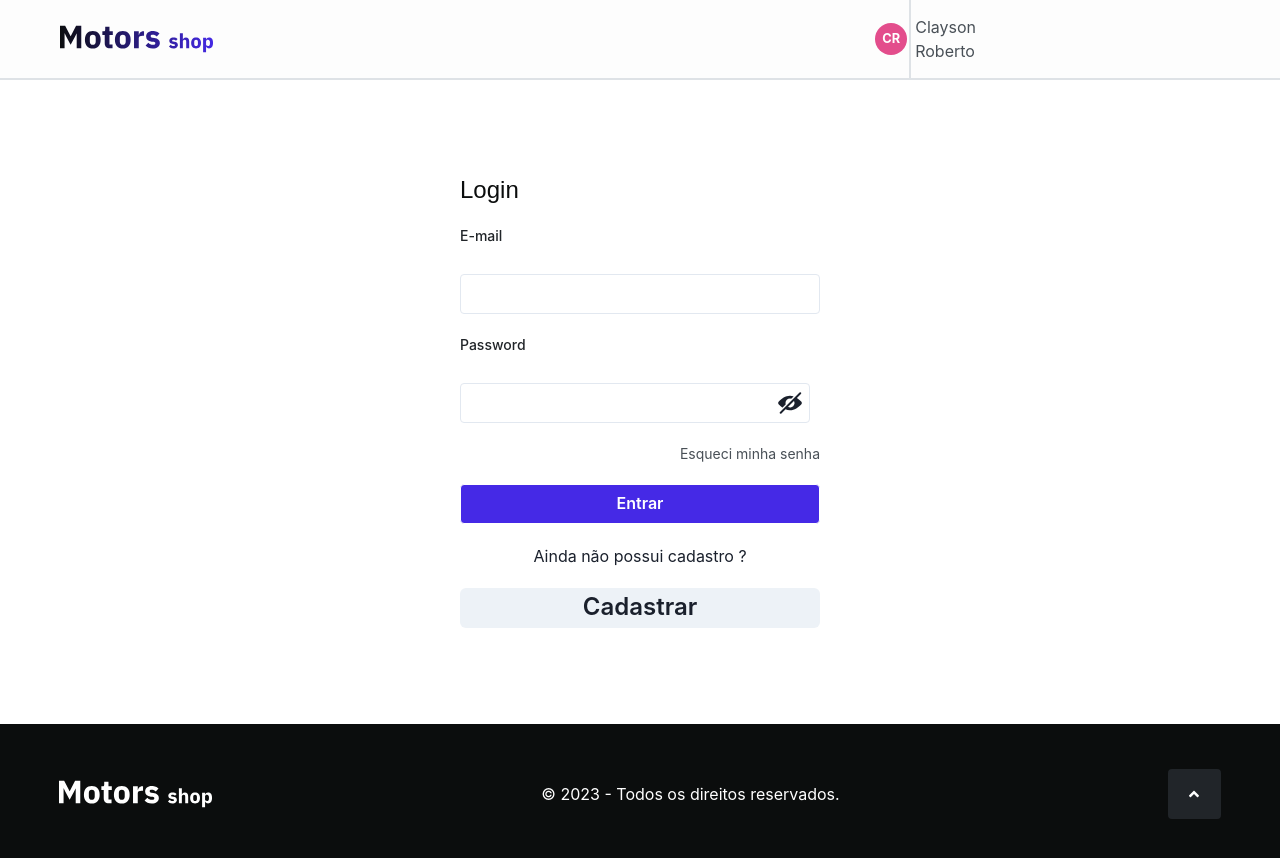
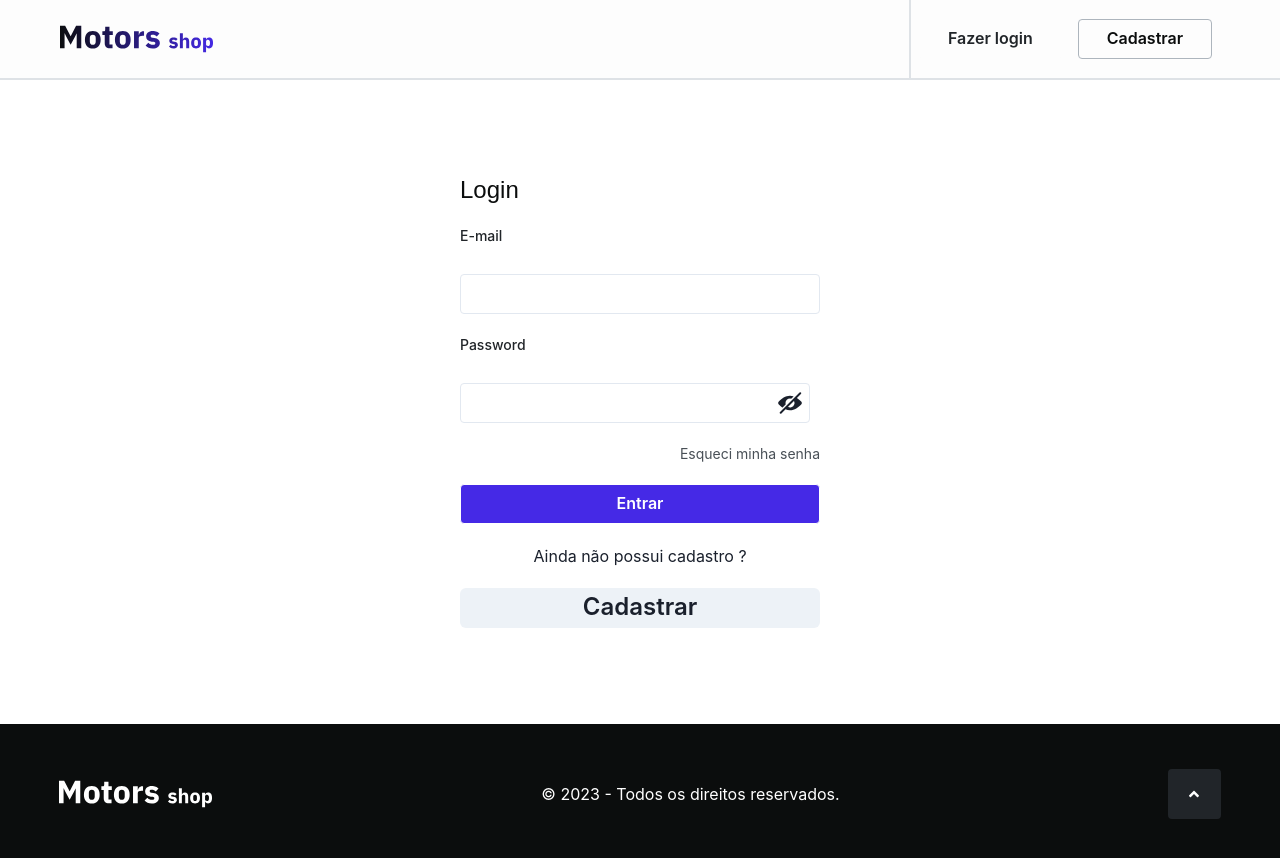
Before and after one commit to projeto-fullstackM6-MotorShop/MotorShop-Next.js, a Next.js app in the folder motorshop/: page /login in a window 1280 px wide. Shown: the top 858 px of the page. Built offline with nearby package versions, Linux system fonts and the light colour scheme; no server answers.

Commit message:
fix: fix navigation between pages and protect route who need to be logged

```diff
--- a/motorshop/src/components/footer.tsx
+++ b/motorshop/src/components/footer.tsx
@@ -1,6 +1,10 @@
-import { Box, Container, Image, Text } from "@chakra-ui/react";
+import { Box, Image, Text } from "@chakra-ui/react";
 
 const Footer = () => {
+  const scroolUp = () => {
+    window.scrollTo(0, 0);
+  };
+
   return (
     <>
       <Box
@@ -29,7 +33,12 @@ const Footer = () => {
           alignItems={"center"}
           justifyContent={"center"}
         >
-          <Image src="/angleUp.svg" alt="arrowUp" />
+          <Image
+            src="/angleUp.svg"
+            alt="arrowUp"
+            onClick={scroolUp}
+            cursor={"pointer"}
+          />
         </Box>
       </Box>
     </>
--- a/motorshop/src/components/header.tsx
+++ b/motorshop/src/components/header.tsx
@@ -1,17 +1,12 @@
 import { CloseIcon, HamburgerIcon } from "@chakra-ui/icons";
 import {
-  Avatar,
   Box,
   Button,
   Container,
-  Editable,
-  EditableInput,
-  EditablePreview,
   Flex,
   HStack,
   IconButton,
   Image,
-  Input,
   Link,
   Stack,
   Text,
@@ -21,12 +16,15 @@ import {
 } from "@chakra-ui/react";
 import NextLink from "next/link";
 import AvatarIcon from "./avatarIcon";
+import { useRouter } from "next/router";
 
 const Header = () => {
   const { isOpen, onOpen, onClose } = useDisclosure();
 
+  const router = useRouter();
+
   // Usuario para teste de modal com usuario "user = true" e sem usuario "user = false"
-  let user = true;
+  let user = false;
   const userName = "Clayson Roberto";
 
   return (
@@ -43,7 +41,12 @@ const Header = () => {
         padding={{ base: "0px 15px", md: "0px 60px" }}
         zIndex={1}
       >
-        <Image src="/motorsShop.svg" alt="logo" />
+        <Image
+          src="/motorsShop.svg"
+          alt="logo"
+          onClick={() => router.push("/")}
+          cursor={"pointer"}
+        />
 
         <Flex>
           <IconButton
@@ -92,15 +95,18 @@ const Header = () => {
             <Flex
               borderLeft={"2px solid"}
               borderColor={"grey.6"}
-              justifyContent={"flex-end"}
+              justifyContent={"space-around"}
               alignItems={"center"}
               w={"311px"}
               h={"100%"}
             >
-              <Link as={NextLink} href="">
+              <Button variant={"light"} onClick={() => router.push("/login")}>
                 Fazer login
-              </Link>
-              <Button variant={"outline2"} marginLeft={"44px"}>
+              </Button>
+              <Button
+                variant={"outline2"}
+                onClick={() => router.push("/register")}
+              >
                 Cadastrar
               </Button>
             </Flex>
--- a/motorshop/src/pages/login.tsx
+++ b/motorshop/src/pages/login.tsx
@@ -20,6 +20,7 @@ import {
 import { ViewIcon, ViewOffIcon } from "@chakra-ui/icons";
 import Header from "@/components/header";
 import Footer from "@/components/footer";
+import { useRouter } from "next/router";
 
 const formschema = yup.object().shape({
   email: yup
@@ -35,6 +36,7 @@ const LoginPage = () => {
   const [passwordError, setPasswordError] = useState(false);
 
   const { login } = useAuth();
+  const router = useRouter();
 
   const {
     register,
@@ -126,7 +128,7 @@ const LoginPage = () => {
             Ainda não possui cadastro ?
           </Text>
 
-          <Button w={"100%"}>Cadastrar</Button>
+          <Button onClick={() => router.push("/register")}>Cadastrar</Button>
         </FormControl>
       </Center>
 
```
Also changed, not shown: motorshop/src/pages/advertiser.tsx (+21 -0 lines), motorshop/src/pages/details.tsx (+28 -11 lines), 1 other file (tests, documents, lock files or other folders).
